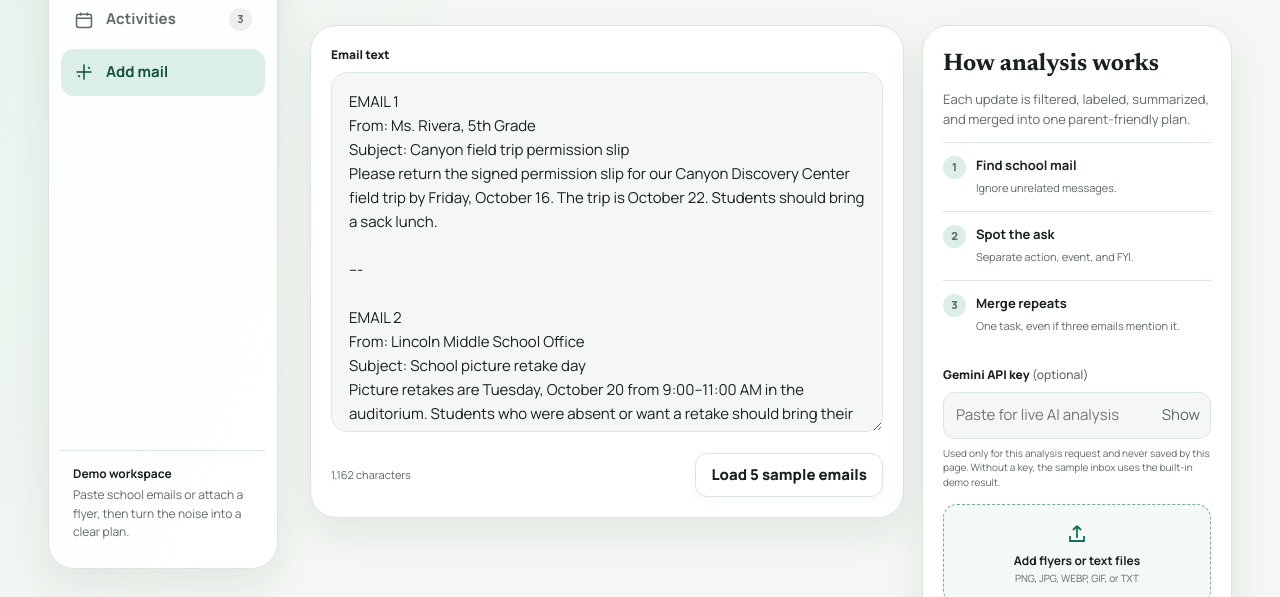
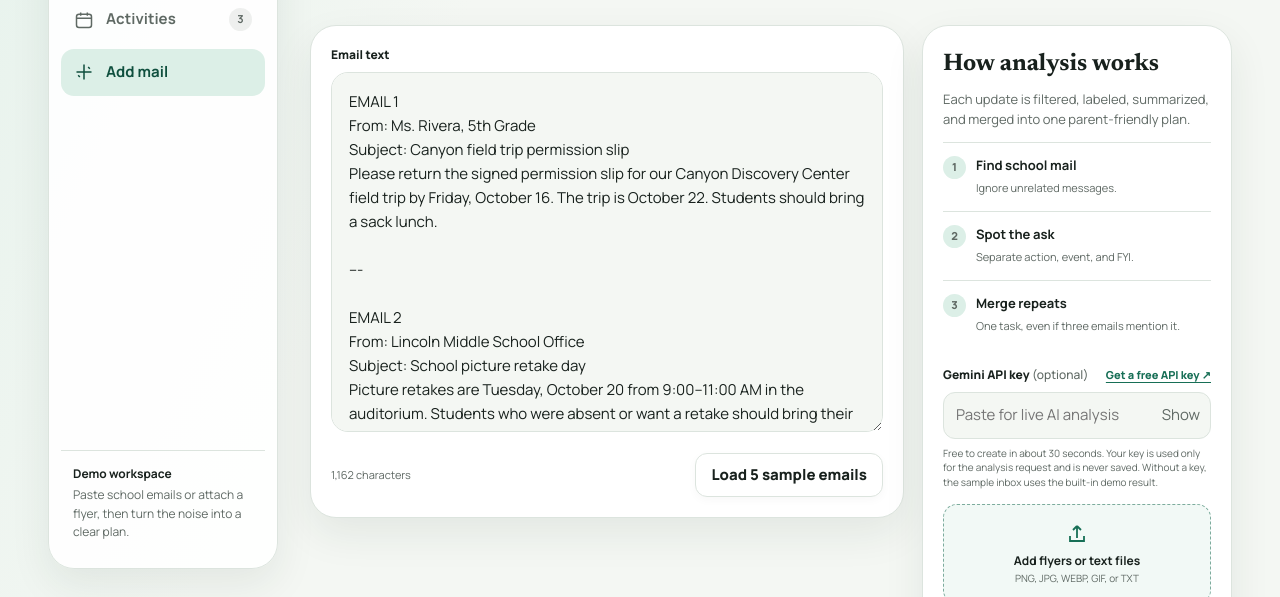
Before and after one commit to butla2023/backpack, a plain HTML site: page index.html in a window 1280 px wide. Both pictures are taken after a click on the button "Analyze samples". Shown: the part 203-800 px from the top of the page. Drawn offline with Linux system fonts and the light colour scheme.

Commit message:
Update demo: guided free API key signup

```diff
--- a/index.html
+++ b/index.html
@@ -385,6 +385,10 @@
     .step strong { display: block; font-size: 13px; }
     .step span { color: var(--muted); font-size: 11px; }
     .key-wrap { margin-top: 17px; }
+    .key-heading { display: flex; align-items: baseline; justify-content: space-between; gap: 10px; margin-bottom: 8px; }
+    .key-heading .field-label { margin-bottom: 0; }
+    .key-link { color: var(--green); font-size: 11px; font-weight: 800; text-underline-offset: 3px; }
+    .key-link:hover { color: var(--green-deep); }
     .key-input { display: flex; border: 1px solid var(--line); border-radius: 12px; overflow: hidden; background: var(--bg); }
     .key-input input { width: 100%; min-width: 0; border: 0; background: transparent; color: var(--ink); padding: 11px 12px; }
     .key-input button { border: 0; background: transparent; color: var(--muted); padding: 0 10px; cursor: pointer; }
@@ -590,9 +594,12 @@
             <div class="step"><span class="step-num">3</span><div><strong>Merge repeats</strong><span>One task, even if three emails mention it.</span></div></div>
 
             <div class="key-wrap">
-              <label class="field-label" for="apiKey">Gemini API key <span style="font-weight:500;color:var(--muted)">(optional)</span></label>
+              <div class="key-heading">
+                <label class="field-label" for="apiKey">Gemini API key <span style="font-weight:500;color:var(--muted)">(optional)</span></label>
+                <a class="key-link" href="https://aistudio.google.com/apikey" target="_blank" rel="noopener noreferrer">Get a free API key ↗</a>
+              </div>
               <div class="key-input"><input id="apiKey" type="password" autocomplete="off" placeholder="Paste for live AI analysis" /><button id="toggleKey" type="button" aria-label="Show API key">Show</button></div>
-              <div class="privacy">Used only for this analysis request and never saved by this page. Without a key, the sample inbox uses the built-in demo result.</div>
+              <div class="privacy">Free to create in about 30 seconds. Your key is used only for the analysis request and is never saved. Without a key, the sample inbox uses the built-in demo result.</div>
             </div>
 
             <input type="file" id="fileInput" accept="image/png,image/jpeg,image/webp,image/gif,text/plain" multiple />
```
